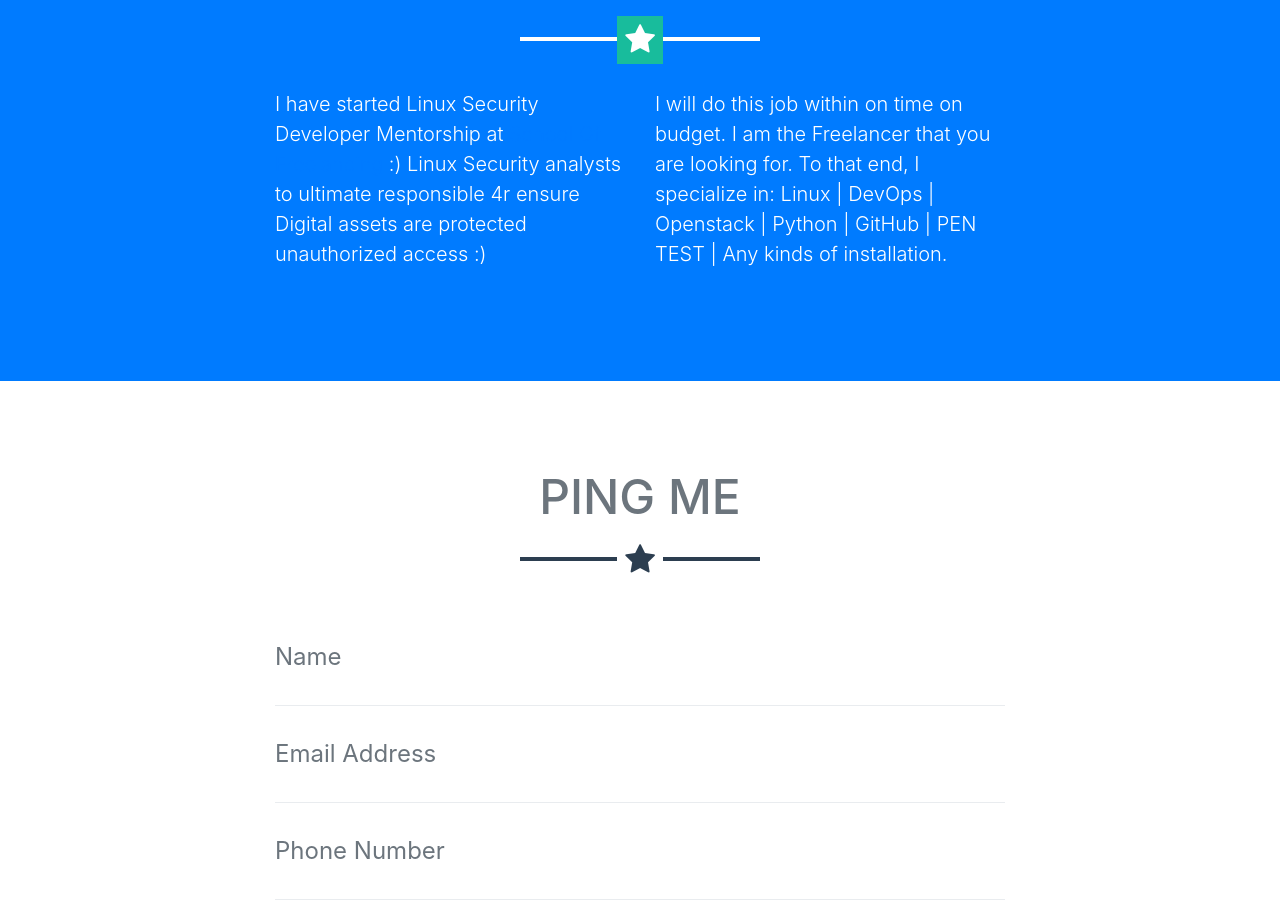
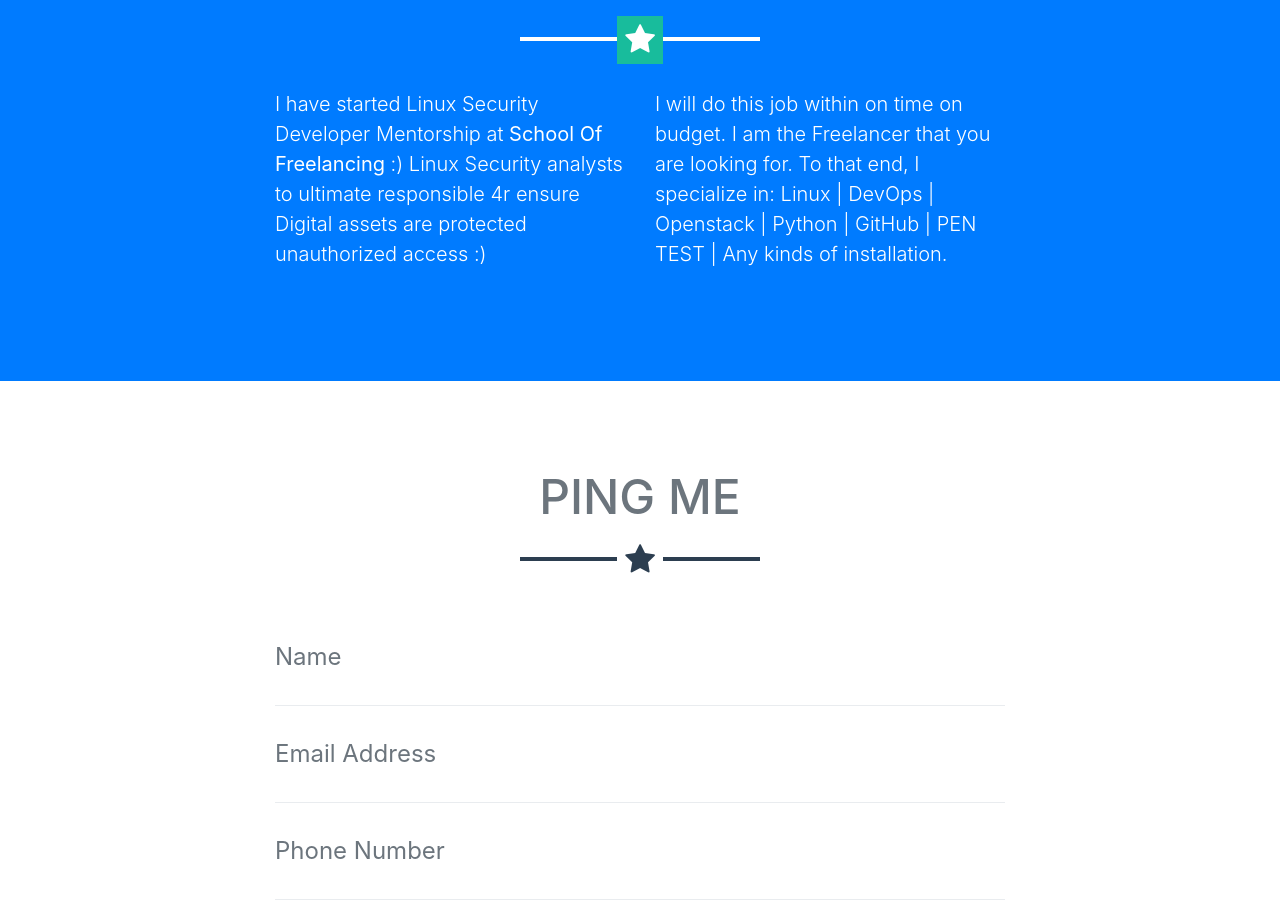
Before and after one commit to ariyanmorshed/cyberpollutionbd.github.io, a website with bundled scripts: page index.html in a window 1280 px wide. Shown: the part 1616-2538 px from the top of the page. Built offline with nearby package versions, Linux system fonts and the light colour scheme.

Commit message:
first commit

```diff
--- a/index.html
+++ b/index.html
@@ -138,7 +138,7 @@
         <hr class="star-light mb-5">
         <div class="row">
           <div class="col-lg-4 ml-auto">
-            <p class="lead">I have started Linux Security Developer Mentorship at <a href="https://www.schooloffreelancing.com/" target="_blank">School Of Freelancing</a> :) Linux Security analysts to ultimate responsible 4r ensure  Digital assets are protected unauthorized access :)</p>
+            <p class="lead">I have started Linux Security Developer Mentorship at <a href="https://www.schooloffreelancing.com/" target="_blank"><font color="white"><B>School Of Freelancing</B></font></a> :) Linux Security analysts to ultimate responsible 4r ensure  Digital assets are protected unauthorized access :)</p>
           </div>
           <div class="col-lg-4 mr-auto">
             <p class="lead"> I will do this job within on time on budget. I am the Freelancer that you are looking for. To that end, I specialize in: Linux | DevOps | Openstack | Python | GitHub | PEN TEST | Any kinds of installation.</p>
```
